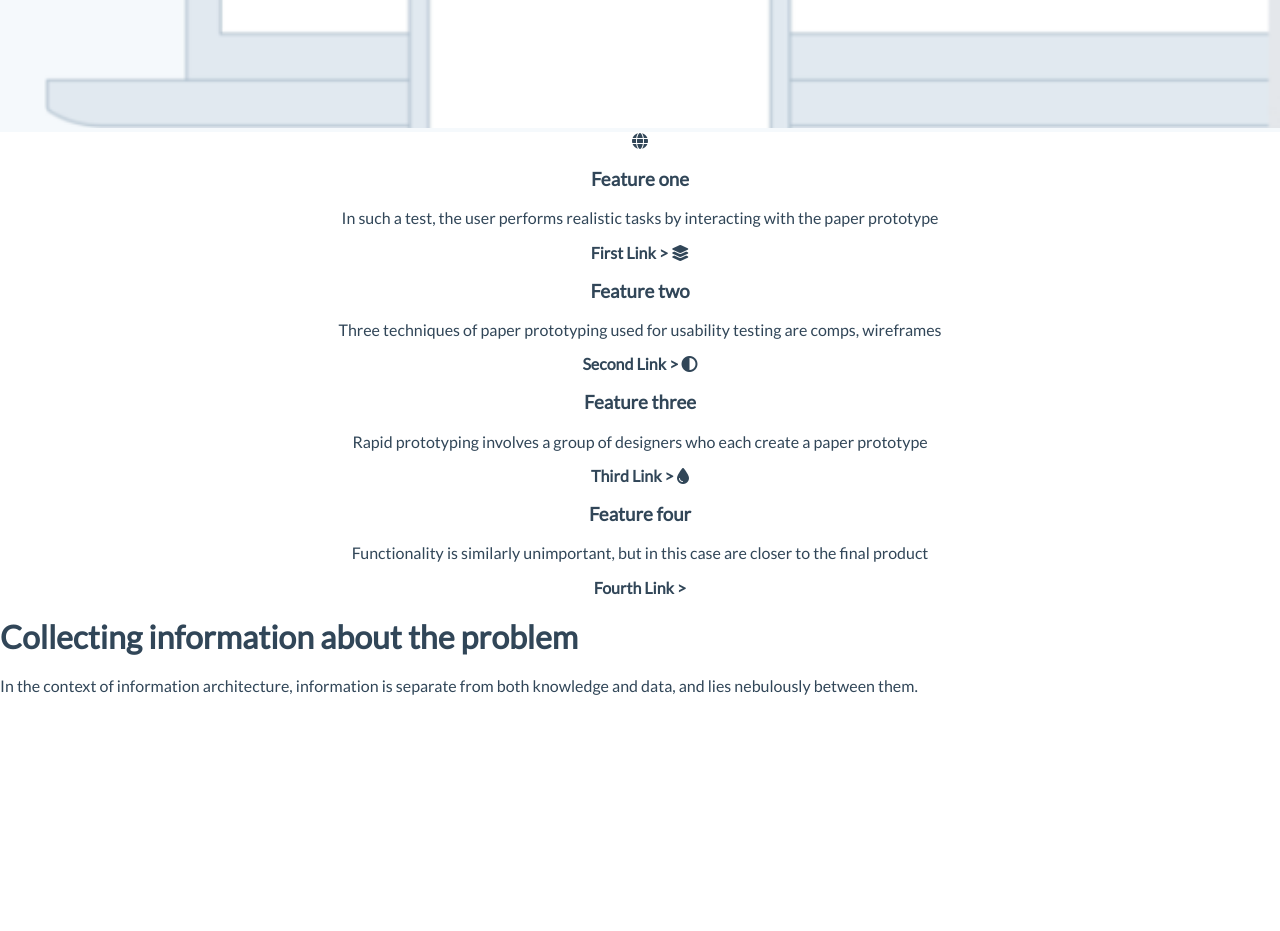
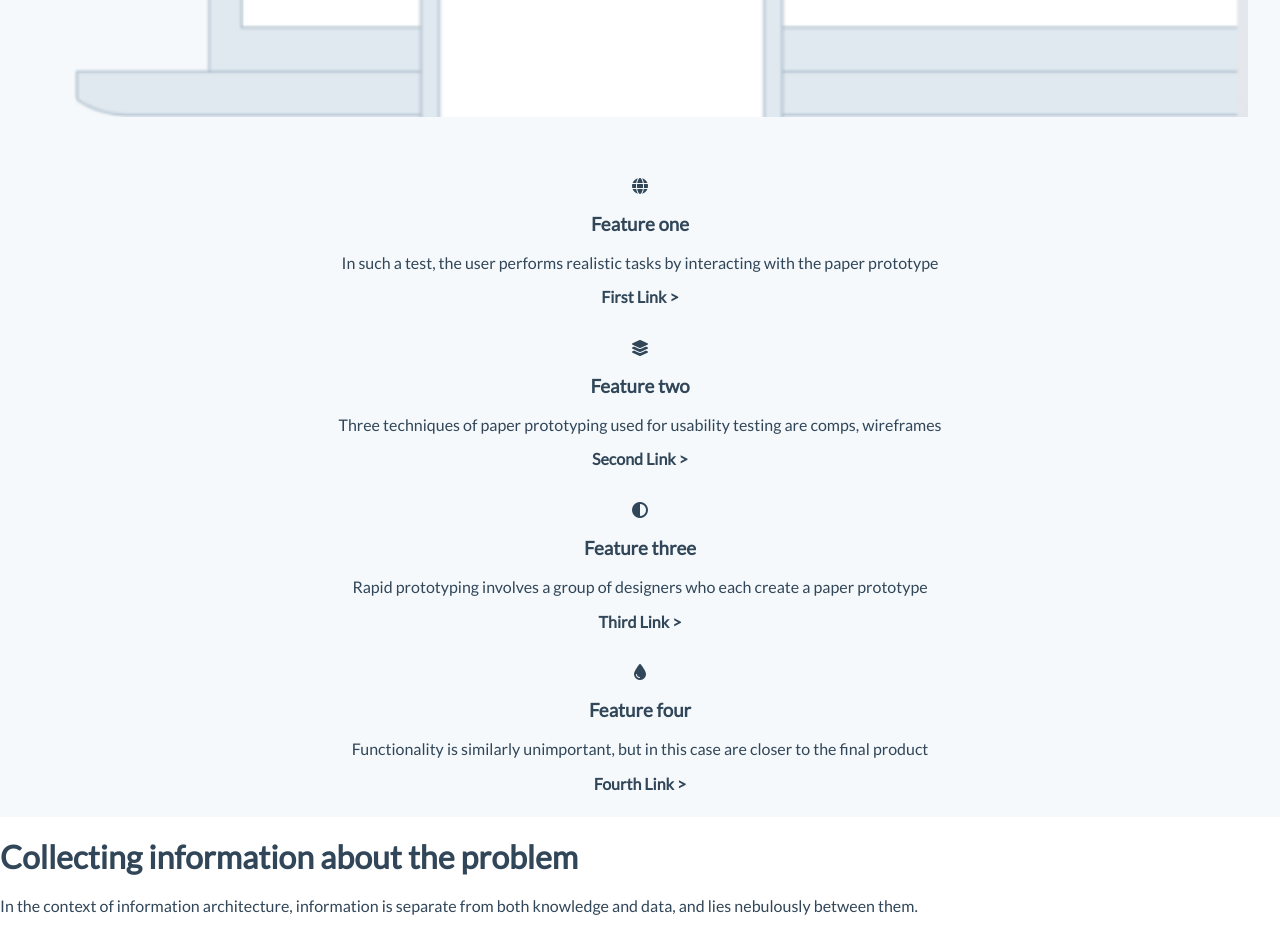
Before and after one commit to Operaismo/Source, a website: page index.html in a window 1280 px wide. Shown: the part 1220-2151 px from the top of the page. Before the commit the page ends 1931 px from the top, so only its background shows below. Drawn offline with Linux system fonts and the light colour scheme.

Commit message:
fix: fixed a bug where the features were clumped too close together

```diff
--- a/css/style.css
+++ b/css/style.css
@@ -33,7 +33,7 @@ body {
   color: var(--main-darkgrey)
 }
 
-header, .main {
+header, .main, .features {
   width: 100%;
   background-color: var(--main-lightgrey);
   overflow: hidden;
@@ -81,6 +81,10 @@ button {
   padding: 1em 1em 1em 1em;
 }
 
+.main {
+  padding: 2em 2em 2em 2em;
+}
+
 .main h1 {
   font-weight: bold;
   font-size: 3em;
@@ -96,6 +100,11 @@ button {
 
 .features {
   text-align: center;
+}
+
+.feature-one, .feature-two, .feature-three, .feature-four {
+  padding: .5em .5em .5em .5em;
+  margin: 1em 1em 1em 1em;
 }
 
 .features a {
--- a/index.html
+++ b/index.html
@@ -52,6 +52,7 @@
     <hr class="hr-divider" />
     <!-- FEATURE START -->
 		<section class="features">
+			<section class="feature-one">
 				<i class="fa-solid fa-globe"></i>
 				<h3>Feature one</h3>
 				<p>
@@ -59,7 +60,8 @@
 					paper prototype
 				</p>
 				<a href="#">First Link ></a>
-
+			</section>
+			<section class="feature-two">
 				<i class="fa-solid fa-layer-group"></i>
 				<h3>Feature two</h3>
 				<p>
@@ -67,7 +69,8 @@
 					comps, wireframes
 				</p>
 				<a href="#">Second Link ></a>
-
+			</section>
+			<section class="feature-three">
 				<i class="fa-solid fa-circle-half-stroke"></i>
 				<h3>Feature three</h3>
 				<p>
@@ -75,7 +78,8 @@
 					prototype
 				</p>
 				<a href="#">Third Link ></a>
-
+			</section>
+			<section class="feature-four">
 				<i class="fa-solid fa-droplet"></i>
 				<h3>Feature four</h3>
 				<p>
@@ -83,6 +87,7 @@
 					final product
 				</p>
 				<a href="#">Fourth Link ></a>
+			</section>
 		</section>
     <!-- FEATURE END -->
     <hr class="hr-divider" />
```
Lines whose indentation alone changed are shown as unchanged.
